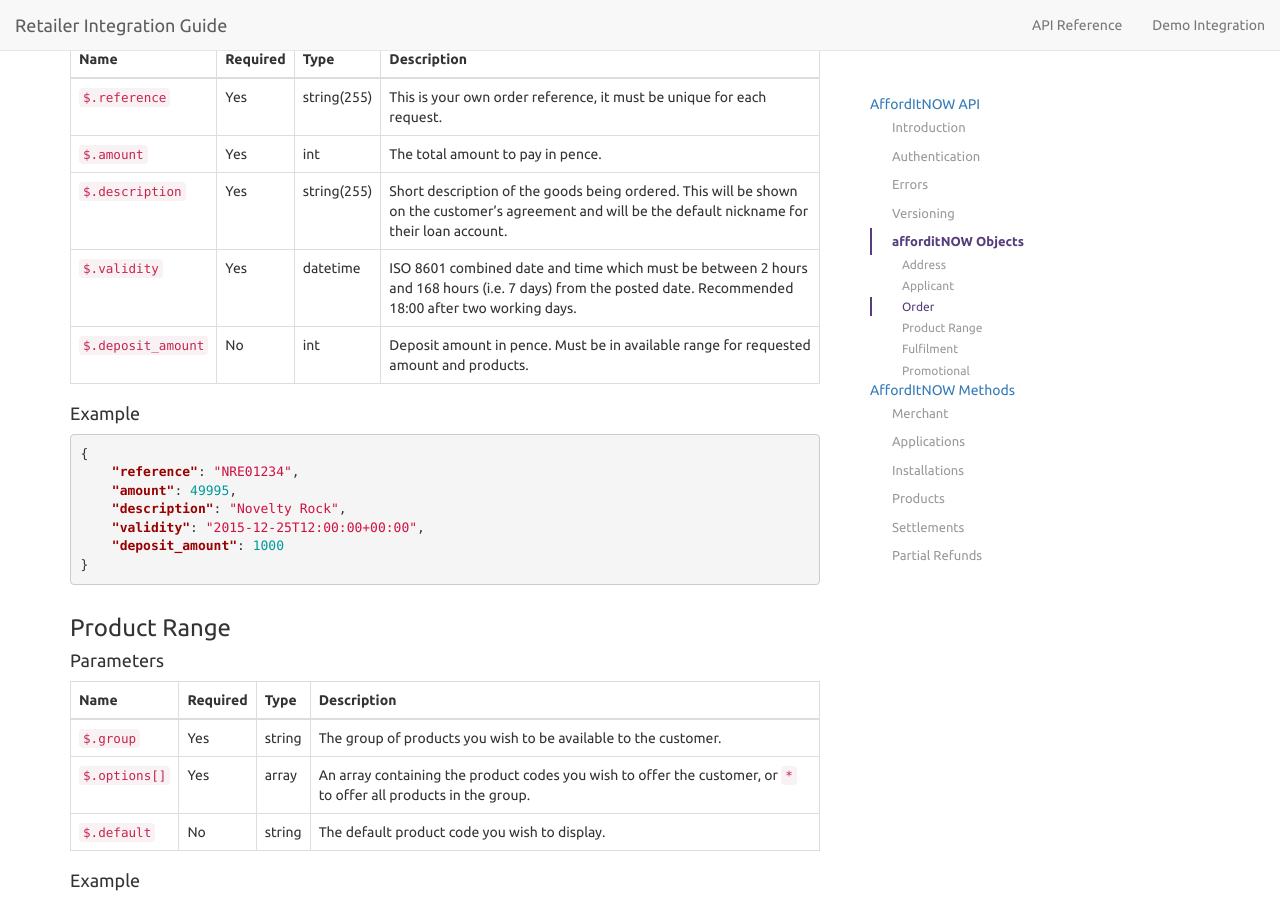
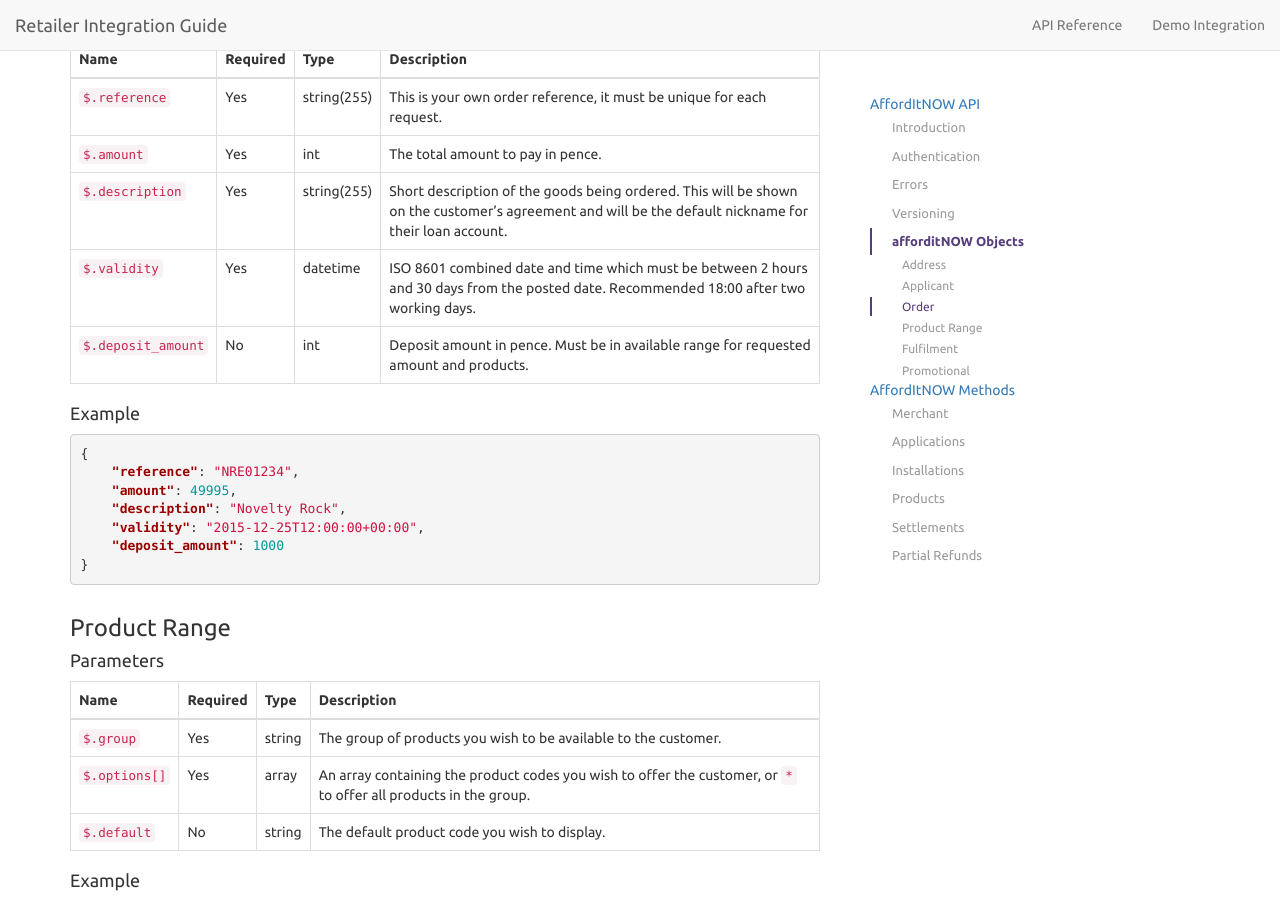
Before and after one commit to PayBreak/retailer-integration-guide, a Jekyll site: the page built from api/index.md, in a window 1280 px wide and 900 px high, scrolled down 4206 px. Built offline with Jekyll 4.4.1, drawn with Linux system fonts in a browser that asks for light colours; nearby versions of some CDN libraries; Markdown is read by kramdown in place of the engine named in the settings.

Commit message:
validity

```diff
--- a/_includes/v4/objects.md
+++ b/_includes/v4/objects.md
@@ -74,7 +74,7 @@ Name | Required | Type | Description
 `$.reference` | Yes | string(255) | This is your own order reference, it must be unique for each request.
 `$.amount` | Yes | int | The total amount to pay in pence.
 `$.description` | Yes | string(255) | Short description of the goods being ordered. This will be shown on the customer’s agreement and will be the default nickname for their loan account.
-`$.validity` | Yes | datetime | ISO 8601 combined date and time which must be between 2 hours and 168 hours (i.e. 7 days) from the posted date. Recommended 18:00 after two working days.
+`$.validity` | Yes | datetime | ISO 8601 combined date and time which must be between 2 hours and 30 days from the posted date. Recommended 18:00 after two working days.
 `$.deposit_amount` | No | int | Deposit amount in pence. Must be in available range for requested amount and products.
 
 #### Example
```
